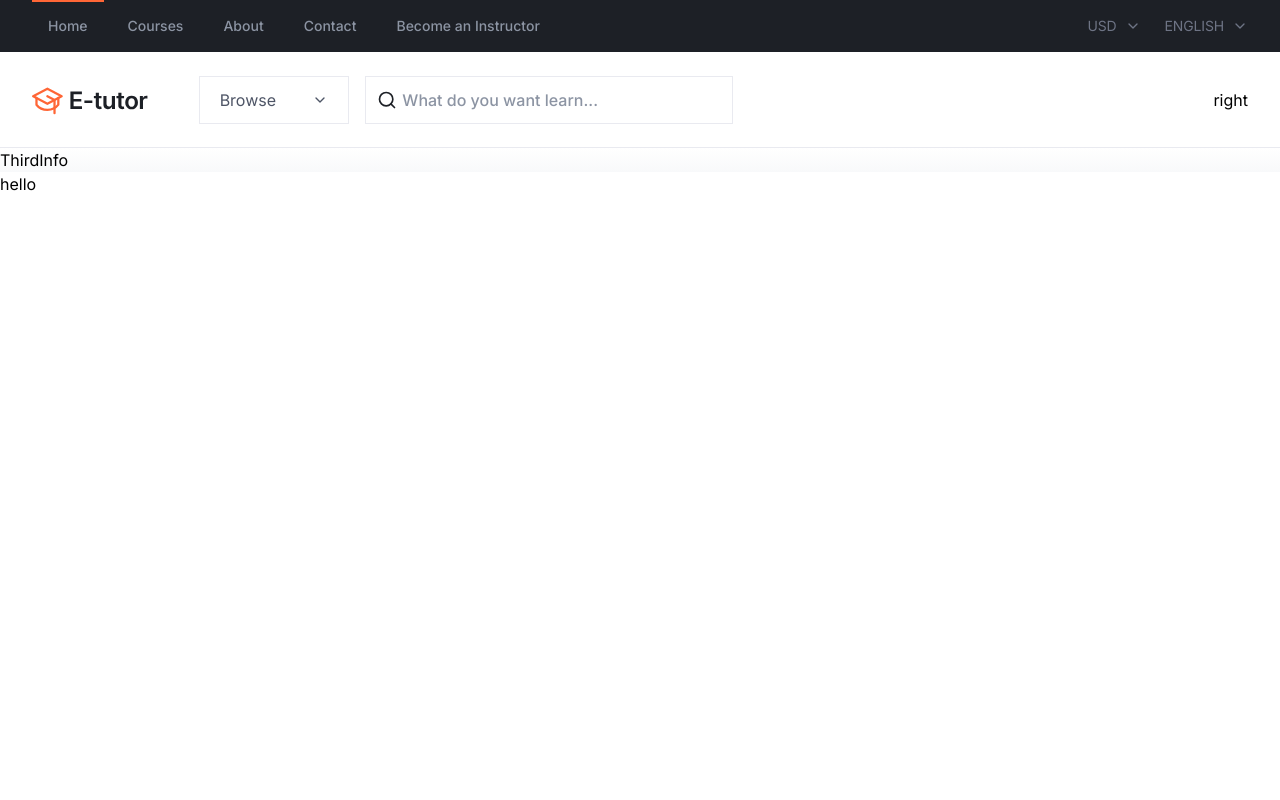
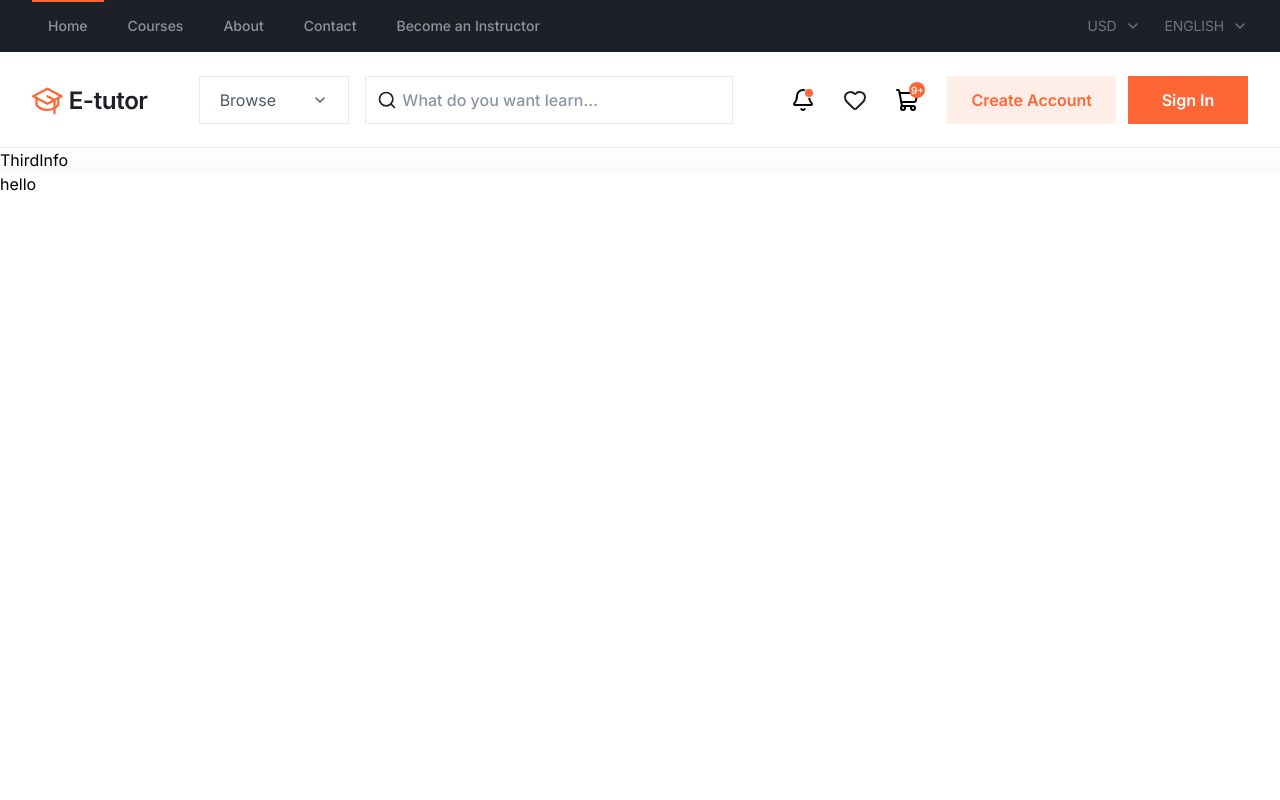
Before and after one commit to Ahmed-Sadek89/lms-train, a Next.js app: page / in a window 1280 px wide. Shown: the top 800 px of the page. Built offline with nearby package versions, Linux system fonts and the light colour scheme.

Commit message:
feat: first nav section

```diff
--- a/app/globals.css
+++ b/app/globals.css
@@ -62,7 +62,7 @@
   --color-error-200: rgb(244 200 200);
   --color-error-100: rgb(255 240 240);
 
-  --shadow-topnav:inset 0px 2px 0px 0px #FF6636;
+  --shadow-topnav: inset 0px 2px 0px 0px #FF6636;
   --shadow-link: 0px 2px 0px 0px #FF6636 inset;
   --shadow-nav: 0px -1px 0px 0px #E9EAF0 inset;
   --shadow-primary: 0px 6px 20px 0px #CC522B80;
@@ -232,8 +232,11 @@
   }
 
   .font-body-tiny-500 {
-    @apply font-medium leading-3;
+    font-weight: 500;
     font-size: 10px;
+    line-height: 10px;
+    letter-spacing: 0%;
+    text-align: center;
   }
 
   .font-body-tiny-600 {
--- /dev/null
+++ b/components/layout/header/public-header/components/first-nav/auth-section.tsx
@@ -0,0 +1,26 @@
+import { Button } from '@/components/ui/button'
+import { Bell, Heart, ShoppingCart } from 'lucide-react'
+import Link from 'next/link'
+import BadgeIcon from './badge-icon'
+
+const AuthSection = () => {
+    return (
+        <div className='flex items-center gap-6'>
+            <BadgeIcon Icon={Bell} />
+            <Link href={"#"} className='text-gray-900 transition duration-300 hover:text-primary-500'>
+                <Heart size={24} />
+            </Link>
+            <BadgeIcon number={10} Icon={ShoppingCart} />
+            <div className='flex items-center gap-3'>
+                <Button asChild variant={'primary-100'} size={"md"}  >
+                    <Link href={"/auth/register"}>create account</Link>
+                </Button>
+                <Button asChild variant={'primary/primary'} size={"md"}>
+                    <Link href={"/auth/sign-in"}>sign in</Link>
+                </Button>
+            </div>
+        </div>
+    )
+}
+
+export default AuthSection
--- /dev/null
+++ b/components/layout/header/public-header/components/first-nav/badge-icon.tsx
@@ -0,0 +1,34 @@
+import { Avatar, AvatarFallback, AvatarBadge } from '@/components/ui/avatar'
+import { cn } from '@/lib/utils'
+
+const BadgeIcon = ({
+    number = 0,
+    Icon
+}: {
+    number?: number
+    Icon: React.ElementType
+}) => {
+    return (
+        <div className='relative'>
+            <Avatar className='after:hidden'>
+                <AvatarFallback className='after:hidden'>
+                    <Icon size={24} />
+                </AvatarFallback>
+                <AvatarBadge
+                    className={
+                        cn(
+                            'bg-primary-500 ',
+                            number ?
+                                "group-data-[size=default]/avatar:size-4 font-body-tiny-500 text-white p-0.75 ring-0 -top-0.5 flex items-center justify-center left-4.5"
+                                : "group-data-[size=default]/avatar:size-2 top-1.25 left-4.5 ring-white ring"
+                        )
+                    }
+                >
+                    <span>{number ? (number > 9 ? `9+` : number) : null}</span>
+                </AvatarBadge>
+            </Avatar>
+        </div>
+    )
+}
+
+export default BadgeIcon
--- a/components/layout/header/public-header/components/first-nav/index.tsx
+++ b/components/layout/header/public-header/components/first-nav/index.tsx
@@ -2,9 +2,11 @@ import Image from 'next/image'
 import Link from 'next/link'
 import { CategoryDropdown } from './category-dropdown'
 import SearchInput from './search-input'
+import NotAuthSection from './not-auth-section'
+import AuthSection from './auth-section'
 
 const FirstNav = () => {
-
+    const isAuth = true
     return (
         <nav className='flex items-center justify-center w-full px-8 py-6 bg-white shadow-nav'>
             <section className='flex items-center justify-between w-full'>
@@ -17,7 +19,7 @@ const FirstNav = () => {
                         <SearchInput />
                     </div>
                 </div>
-                <div>right</div>
+                {isAuth ? <AuthSection /> : <NotAuthSection />}
             </section>
         </nav>
     )
--- /dev/null
+++ b/components/layout/header/public-header/components/first-nav/not-auth-section.tsx
@@ -0,0 +1,29 @@
+import { Button } from '@/components/ui/button'
+import { Bell, Heart, ShoppingCart } from 'lucide-react'
+import Link from 'next/link'
+
+const NotAuthSection = () => {
+    return (
+        <div className='flex items-center gap-6'>
+            <Link href={"#"} className='text-gray-900 transition duration-300 hover:text-primary-500'>
+                <Bell size={24} />
+            </Link>
+            <Link href={"#"} className='text-gray-900 transition duration-300 hover:text-primary-500'>
+                <Heart size={24} />
+            </Link>
+            <Link href={"#"} className='text-gray-900 transition duration-300 hover:text-primary-500'>
+                <ShoppingCart size={24} />
+            </Link>
+            <div className='flex items-center gap-3'>
+                <Button asChild variant={'primary-100'} size={"md"}  >
+                    <Link href={"/auth/register"}>create account</Link>
+                </Button>
+                <Button asChild variant={'primary/primary'} size={"md"}>
+                    <Link href={"/auth/sign-in"}>sign in</Link>
+                </Button>
+            </div>
+        </div>
+    )
+}
+
+export default NotAuthSection
--- a/components/layout/header/public-header/components/first-nav/search-input.tsx
+++ b/components/layout/header/public-header/components/first-nav/search-input.tsx
@@ -1,10 +1,9 @@
 import { useId } from 'react'
-import { Search, UserIcon } from 'lucide-react'
+import { Search } from 'lucide-react'
 import { Input } from '@/components/ui/input'
 
 const SearchInput = () => {
     const id = useId()
-
     return (
         <div className='w-full max-w-[424px] space-y-2'>
             <div className='relative'>
--- /dev/null
+++ b/components/ui/avatar.tsx
@@ -0,0 +1,112 @@
+"use client"
+
+import * as React from "react"
+import { Avatar as AvatarPrimitive } from "radix-ui"
+
+import { cn } from "@/lib/utils"
+
+function Avatar({
+  className,
+  size = "default",
+  ...props
+}: React.ComponentProps<typeof AvatarPrimitive.Root> & {
+  size?: "default" | "sm" | "lg"
+}) {
+  return (
+    <AvatarPrimitive.Root
+      data-slot="avatar"
+      data-size={size}
+      className={cn(
+        "group/avatar relative flex size-8 shrink-0 rounded-full select-none after:absolute after:inset-0 after:rounded-full after:border after:border-border after:mix-blend-darken data-[size=lg]:size-10 data-[size=sm]:size-6 dark:after:mix-blend-lighten",
+        className
+      )}
+      {...props}
+    />
+  )
+}
+
+function AvatarImage({
+  className,
+  ...props
+}: React.ComponentProps<typeof AvatarPrimitive.Image>) {
+  return (
+    <AvatarPrimitive.Image
+      data-slot="avatar-image"
+      className={cn(
+        "aspect-square size-full rounded-full object-cover",
+        className
+      )}
+      {...props}
+    />
+  )
+}
+
+function AvatarFallback({
+  className,
+  ...props
+}: React.ComponentProps<typeof AvatarPrimitive.Fallback>) {
+  return (
+    <AvatarPrimitive.Fallback
+      data-slot="avatar-fallback"
+      className={cn(
+        "flex size-full items-center justify-center rounded-full bg-muted text-sm text-muted-foreground group-data-[size=sm]/avatar:text-xs",
+        className
+      )}
+      {...props}
+    />
+  )
+}
+
+function AvatarBadge({ className, ...props }: React.ComponentProps<"span">) {
+  return (
+    <span
+      data-slot="avatar-badge"
+      className={cn(
+        "absolute right-0 bottom-0 z-10 inline-flex items-center justify-center rounded-full bg-primary text-primary-foreground bg-blend-color ring-2 ring-background select-none",
+        "group-data-[size=sm]/avatar:size-2 group-data-[size=sm]/avatar:[&>svg]:hidden",
+        "group-data-[size=default]/avatar:size-2.5 group-data-[size=default]/avatar:[&>svg]:size-2",
+        "group-data-[size=lg]/avatar:size-3 group-data-[size=lg]/avatar:[&>svg]:size-2",
+        className
+      )}
+      {...props}
+    />
+  )
+}
+
+function AvatarGroup({ className, ...props }: React.ComponentProps<"div">) {
+  return (
+    <div
+      data-slot="avatar-group"
+      className={cn(
+        "group/avatar-group flex -space-x-2 *:data-[slot=avatar]:ring-2 *:data-[slot=avatar]:ring-background",
+        className
+      )}
+      {...props}
+    />
+  )
+}
+
+function AvatarGroupCount({
+  className,
+  ...props
+}: React.ComponentProps<"div">) {
+  return (
+    <div
+      data-slot="avatar-group-count"
+      className={cn(
+        "relative flex size-8 shrink-0 items-center justify-center rounded-full bg-muted text-sm text-muted-foreground ring-2 ring-background group-has-data-[size=lg]/avatar-group:size-10 group-has-data-[size=sm]/avatar-group:size-6 [&>svg]:size-4 group-has-data-[size=lg]/avatar-group:[&>svg]:size-5 group-has-data-[size=sm]/avatar-group:[&>svg]:size-3",
+        className
+      )}
+      {...props}
+    />
+  )
+}
+
+export {
+  Avatar,
+  AvatarImage,
+  AvatarFallback,
+  AvatarGroup,
+  AvatarGroupCount,
+  AvatarBadge,
+}
--- a/components/ui/button.tsx
+++ b/components/ui/button.tsx
@@ -5,11 +5,12 @@ import { Slot } from "radix-ui"
 import { cn } from "@/lib/utils"
 
 const buttonVariants = cva(
-  "flex items-center text-nowrap cursor-pointer justify-center gap-x-[12px]",
+  "flex items-center text-nowrap cursor-pointer justify-center gap-x-[12px] transition duration-300",
   {
     variants: {
       variant: {
         "primary/primary": "bg-primary-500 text-white hover:shadow-primary hover:bg-primary-600 disabled:bg-primary-200",
+        "primary-100": "bg-primary-100 text-primary-500 hover:bg-primary-200 hover:text-primary-600 disabled:text-primary-300",
         outline:
           "border-border bg-background hover:bg-muted hover:text-foreground aria-expanded:bg-muted aria-expanded:text-foreground dark:border-input dark:bg-input/30 dark:hover:bg-input/50",
         secondary:
```
Lines whose indentation alone changed are shown as unchanged.
